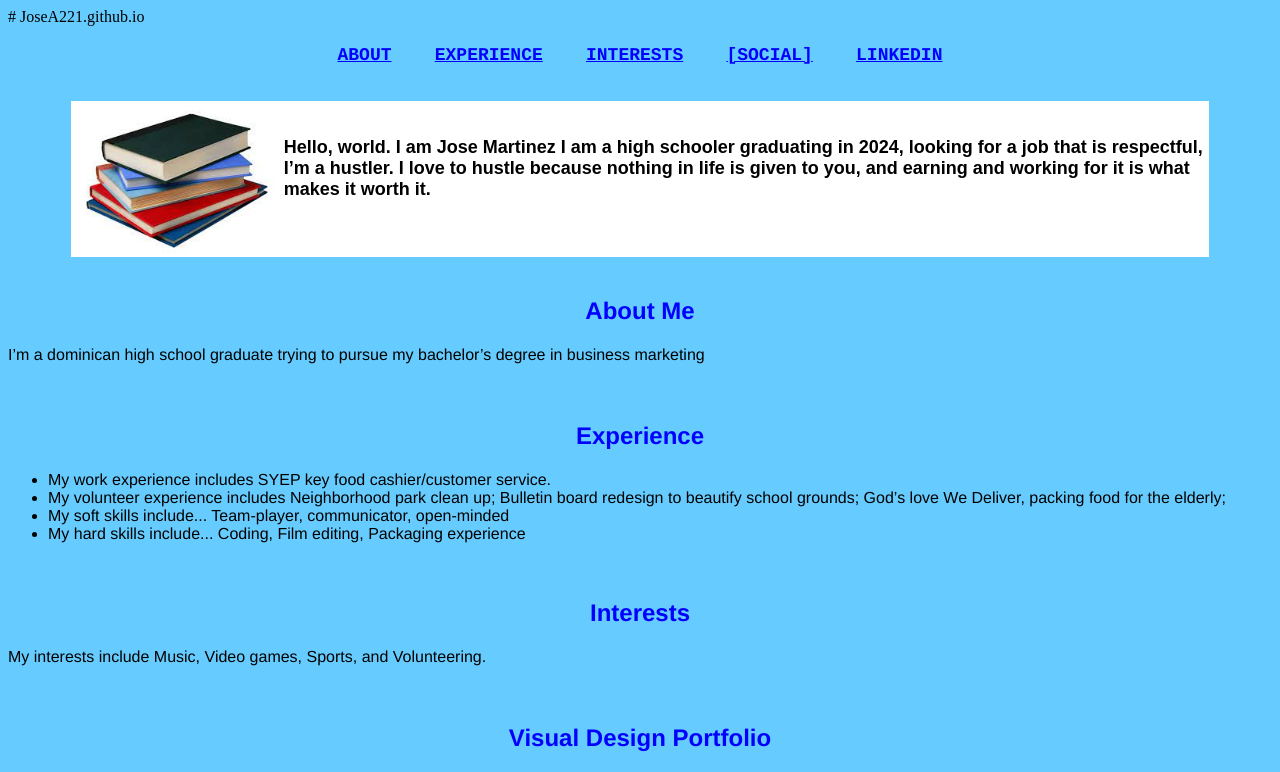
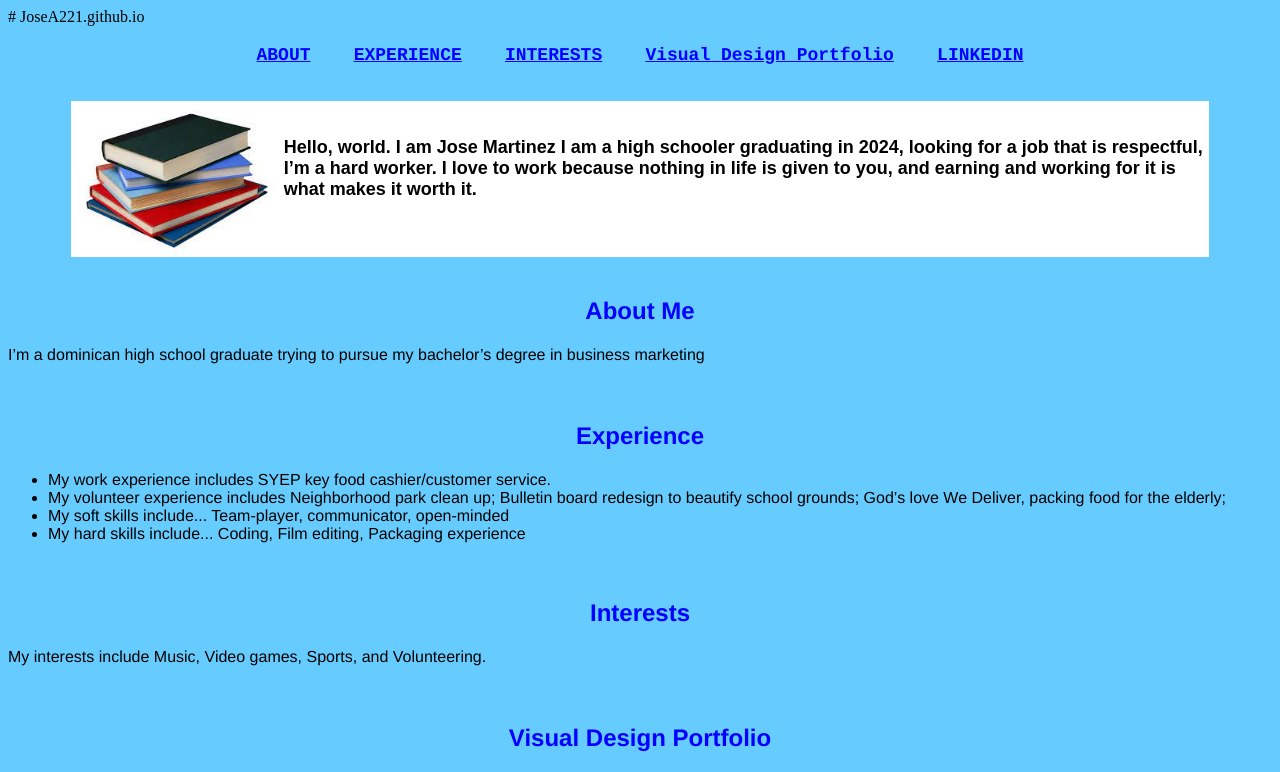
Before and after one commit to JoseA221/JoseA221.github.io, a plain HTML site: page index.html in a window 1280 px wide. Shown: the top 772 px of the page. Drawn offline with Linux system fonts and the light colour scheme.

Commit message:
index.html

```diff
--- a/index.html
+++ b/index.html
@@ -15,14 +15,14 @@
 			<a href="#about">ABOUT</a>&nbsp;&nbsp;&nbsp;
 			<a href="#experience">EXPERIENCE</a>&nbsp;&nbsp;&nbsp;
 			<a href="#interests">INTERESTS</a>&nbsp;&nbsp;&nbsp;
-			<a href="[URL]">[SOCIAL]</a>&nbsp;&nbsp;&nbsp;
+			<a href="#portfolio">Visual Design Portfolio</a>&nbsp;&nbsp;&nbsp;
 			<a href="https://www.linkedin.com/in/josemartinez--/ ">LINKEDIN</a>
 	</b></font></h3><br>
 
 <!--Introduction with picture-->
 	<table bgcolor="white" width="90%" align="center"><tr>
 	    <td><img src="book.jpeg" height="150"></td>
-	    <td><h4><font face="arial" size="4">Hello, world. I am Jose Martinez I am a high schooler graduating in 2024, looking for a job that is respectful, I’m a hustler. I love to hustle because nothing in life is given to you, and earning and working for it is what makes it worth it.</font></h4></td>
+	    <td><h4><font face="arial" size="4">Hello, world. I am Jose Martinez I am a high schooler graduating in 2024, looking for a job that is respectful, I’m a hard worker. I love to work because nothing in life is given to you, and earning and working for it is what makes it worth it.</font></h4></td>
 	</tr></table><br>
 
 <!--About Me-->
```
